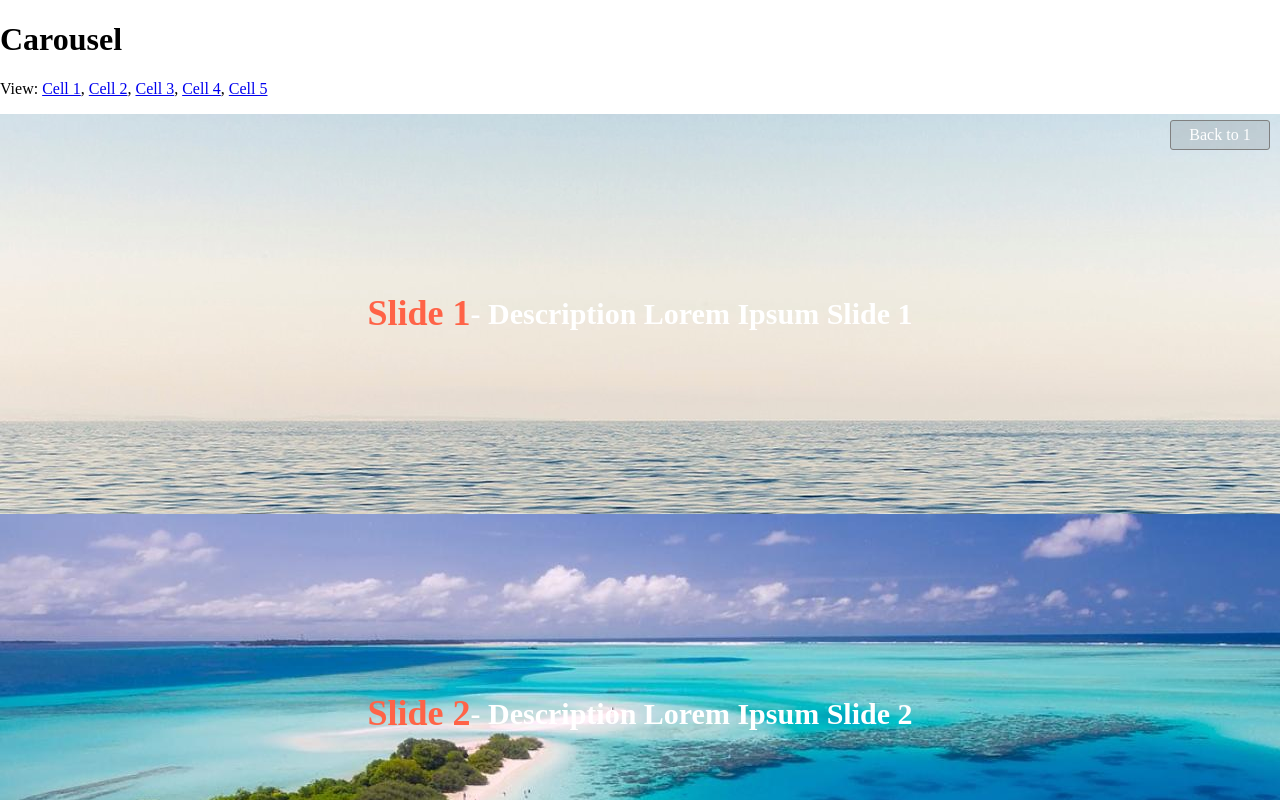
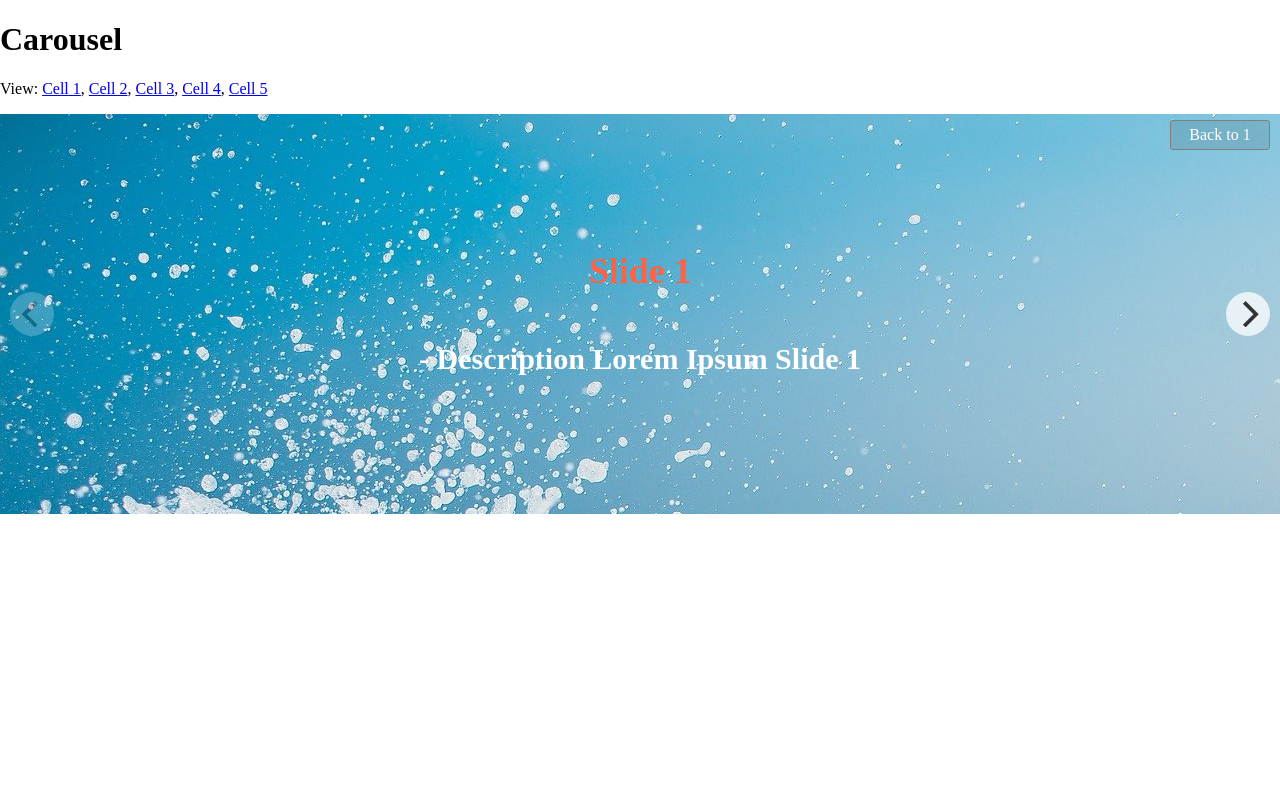
Before and after one commit to lukassh/14.1Flickity, a website: page index.html in a window 1280 px wide. Shown: the top 800 px of the page. Drawn offline with Linux system fonts and the light colour scheme.

Commit message:
Fix errors

```diff
--- a/index.html
+++ b/index.html
@@ -29,7 +29,7 @@
       <div class="carousel-cell" id="carousel-cell{{id}}">
         <div class="container" style='background-image: url("{{image}}")'>
 
-            <h1> {{ title }} </h1>
+            <header><h1> {{ title }} </h1></header>
             {{{ description }}}
 
         </div>
@@ -42,13 +42,13 @@
 		<script>
 		var dataContainer = [
 			{
-				image: 'images/slide1.jpg',
+				image: 'images/slide3.jpg',
 				title: 'Slide 1 ',
 				description: '<h2>- Description Lorem Ipsum Slide 1 </h2>',
         id: '1'
 			},
 			{
-				image: 'images/slide2.jpg',
+				image: 'images/slide4.jpg',
 				title: 'Slide 2',
 				description: '<h2>- Description Lorem Ipsum Slide 2 </h2>',
         id: '2'
--- a/js/script.js
+++ b/js/script.js
@@ -1,4 +1,19 @@
 'use strict';
+
+
+
+//Mustache.js
+
+var templateCarousel = document.getElementById("carouselCellTemplate").innerHTML;
+var carousel = document.querySelector(".main-carousel");
+var carouselSlides = "";
+
+for ( var i = 0; i < dataContainer.length; i++) {
+  carouselSlides += Mustache.render(templateCarousel, dataContainer[i]);
+
+}
+
+carousel.innerHTML = carouselSlides;
 
 var elem = document.querySelector('.main-carousel');
 var flkty = new Flickity( elem, {
@@ -28,17 +43,3 @@ flkty.on('scroll', function(progress) {
   progress = Math.max( 0, Math.min( 1, progress ) );
   progressBar.style.width = progress * 100 + '%';
 });
-
-
-//Mustache.js
-
-var templateCarousel = document.getElementById("carouselCellTemplate").innerHTML;
-var carousel = document.querySelector(".main-carousel");
-var carouselSlides = "";
-
-for ( var i = 0; i < dataContainer.length; i++) {
-  carouselSlides += Mustache.render(templateCarousel, dataContainer[i]);
-
-}
-
-carousel.innerHTML = carouselSlides;
--- a/sass/style.scss
+++ b/sass/style.scss
@@ -16,17 +16,22 @@
 	  	display: flex;
 	  	justify-content: center;
 	  	align-items: center;
+	  	flex-direction: column;
+
 	  	width: 100%;
 	  	height: 100%;
-	  	background: cover;
-	  	font-size: 70px;
-	  	color: #fff;
-	  	h1 {
-	  		font-size: 36px;
-	  		color: tomato;
+	  	background-image: cover;
+	  	header {
+
+	  		h1 {
+		  		font-size: 36px;
+		  		color: tomato;
+	  		}
 	  	}
+
 	  	h2 {
 	  		font-size: 30px;
+	  		color: #fff;
 	  	}
 	  }
 	}
```
Also changed, not shown: css/style.css, 1 other file.
